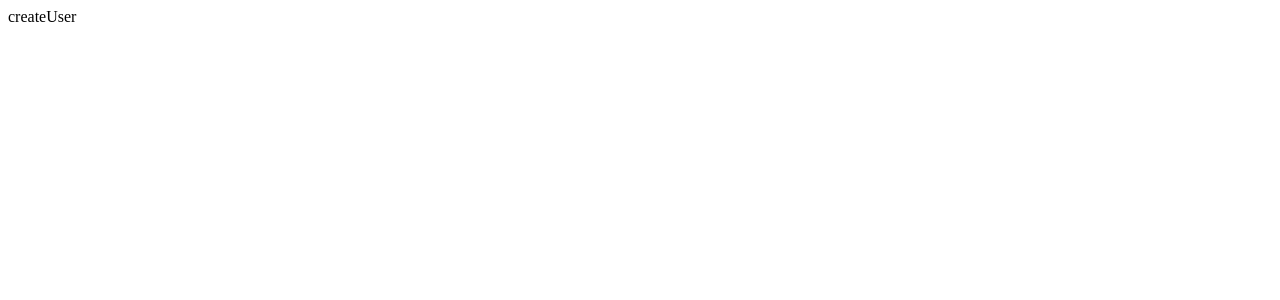
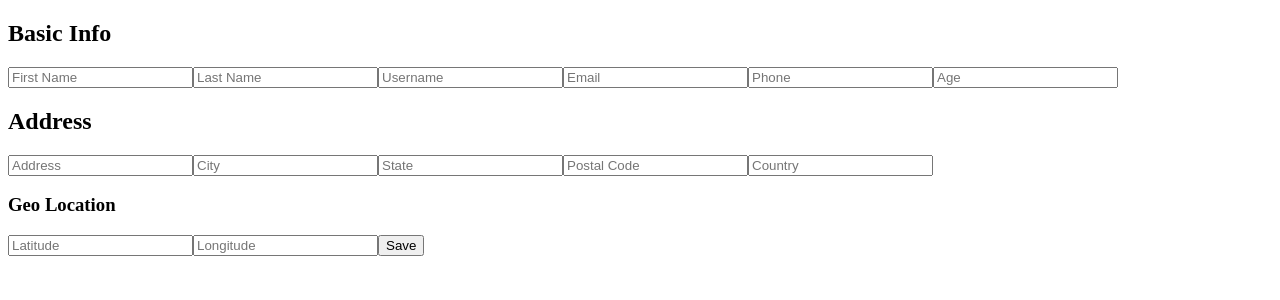
Before and after one commit to UPPARI-PRAVEEN/Forty4_front_end_assignment, a React (Vite) app: page /create in a window 1280 px wide. Shown: the top 300 px of the page. Built offline with nearby package versions, Linux system fonts and the light colour scheme.

Commit message:
added create and edit userDetails

```diff
--- a/src/components/Dashboard/DashBoard.jsx
+++ b/src/components/Dashboard/DashBoard.jsx
@@ -19,9 +19,10 @@ const DashBoard = () => {
     dispatch(setUsers(response.data.users));
   };
   useEffect(() => {
-    fetchApiData();
-    //[] fetch data only on initially rendering
-  }, []);
+    if (userData.length === 0) {
+      fetchApiData();
+    }
+  }, [userData]);
 
   useEffect(() => {
     // Search data based "Name"
@@ -42,7 +43,11 @@ const DashBoard = () => {
   };
 
   // Add new User
-  const handleAddUser = () => {};
+  const handleAddUser = () => {
+    console.log("Add User");
+    navigate(`/create`);
+
+  };
 
   return (
     <div className="main-container">
@@ -57,7 +62,7 @@ const DashBoard = () => {
       </div>
       {/* add User */}
       <div>
-        <button onClinck={() => handleAddUser()}>add user</button>
+        <button onClick={handleAddUser}>add user</button>
       </div>
       <div>
         {searchEle !== "" ? (
--- a/src/components/User/CreateUser.jsx
+++ b/src/components/User/CreateUser.jsx
@@ -1,9 +1,162 @@
-import React from 'react'
+import React, { useEffect, useState } from "react";
+import { useDispatch } from "react-redux";
+import { useLocation, useNavigate } from "react-router-dom";
+import { addUser, setUsers, updateUser } from "../store/userSlice";
 
 const CreateUser = () => {
+  const dispatch = useDispatch();
+  const navigate = useNavigate();
+  const location = useLocation();
+  const [isEdit, setIsEdit] = useState(false);
+  const [formData, setFormData] = useState({
+    firstName: "",
+    lastName: "",
+    username: "",
+    email: "",
+    phone: "",
+    age: "",
+    address: {
+      address: "",
+      city: "",
+      state: "",
+      postalCode: "",
+      country: "",
+      coordinates: {
+        lat: "",
+        lng: "",
+      },
+    },
+  });
+
+  useEffect(() => {
+    const locationState = location.state?.selectedUser;
+    if (locationState && Object.keys(locationState).length > 0) {
+      setIsEdit(true);
+      setFormData(locationState);
+    }
+  }, [navigate]);
+
+  console.log("formData####", formData);
+
+  const handleChange = (e) => {
+    const { name, value } = e.target;
+    const keys = name.split(".");
+    setFormData((prevData) => {
+      let updatedData = { ...prevData };
+      let current = updatedData;
+      for (let i = 0; i < keys.length - 1; i++) {
+        current[keys[i]] = { ...current[keys[i]] };
+        current = current[keys[i]];
+      }
+      current[keys[keys.length - 1]] = value;
+      return updatedData;
+    });
+  };
+  const handleSubmit = (e) => {
+    e.preventDefault();
+
+    if (isEdit) {
+      dispatch(updateUser(formData));
+    } else {
+      dispatch(addUser({ ...formData, id: Date.now() }));
+    }
+
+    navigate("/");
+  };
   return (
-    <div>createUser</div>
-  )
-}
+    <div>
+      <form className="user-details" onSubmit={handleSubmit}>
+        <h2>Basic Info</h2>
 
-export default CreateUser
+        <input
+          name="firstName"
+          value={formData.firstName || ""}
+          onChange={handleChange}
+          placeholder="First Name"
+        />
+        <input
+          name="lastName"
+          value={formData.lastName || ""}
+          onChange={handleChange}
+          placeholder="Last Name"
+        />
+        <input
+          name="username"
+          value={formData.username || ""}
+          onChange={handleChange}
+          placeholder="Username"
+        />
+        <input
+          name="email"
+          value={formData.email || ""}
+          onChange={handleChange}
+          placeholder="Email"
+        />
+        <input
+          name="phone"
+          value={formData.phone || ""}
+          onChange={handleChange}
+          placeholder="Phone"
+        />
+        <input
+          name="age"
+          value={formData.age || ""}
+          onChange={handleChange}
+          placeholder="Age"
+        />
+
+        <h2>Address</h2>
+
+        <input
+          name="address.address"
+          value={formData.address?.address || ""}
+          onChange={handleChange}
+          placeholder="Address"
+        />
+        <input
+          name="address.city"
+          value={formData.address?.city || ""}
+          onChange={handleChange}
+          placeholder="City"
+        />
+        <input
+          name="address.state"
+          value={formData.address?.state || ""}
+          onChange={handleChange}
+          placeholder="State"
+        />
+        <input
+          name="address.postalCode"
+          value={formData.address?.postalCode || ""}
+          onChange={handleChange}
+          placeholder="Postal Code"
+        />
+        <input
+          name="address.country"
+          value={formData.address?.country || ""}
+          onChange={handleChange}
+          placeholder="Country"
+        />
+
+        <h3>Geo Location</h3>
+
+        <input
+          name="address.coordinates.lat"
+          value={formData.address?.coordinates?.lat || ""}
+          onChange={handleChange}
+          placeholder="Latitude"
+        />
+        <input
+          name="address.coordinates.lng"
+          value={formData.address?.coordinates?.lng || ""}
+          onChange={handleChange}
+          placeholder="Longitude"
+        />
+
+        <button type="submit">Save</button>
+      </form>
+    </div>
+  );
+};
+
+export default CreateUser;
--- a/src/components/UserDetails/UserDetails.jsx
+++ b/src/components/UserDetails/UserDetails.jsx
@@ -1,16 +1,22 @@
 import React, { useEffect, useState } from "react";
 import { useSelector } from "react-redux";
-import { useLocation } from "react-router-dom";
+import { useLocation, useNavigate } from "react-router-dom";
 
 const UserDetails = () => {
   const [selectedUser, setSelectedUser] = useState({});
   const userData = useSelector((state) => state.users.userData);
   const location = useLocation();
+  const navigate = useNavigate();
 
   useEffect(() => {
     const index = location.state?.index;
     setSelectedUser(userData[index]);
   }, [location, userData]);
+
+    const handleEdit = () => {
+    // Navigate to the edit page with the selected user's data
+    navigate(`/create`, { state: { selectedUser: selectedUser } });
+  }
 
   return (
     <div>
@@ -78,6 +84,7 @@ const UserDetails = () => {
         </p>
       </div>
       <div>
+        <button onClick={handleEdit}>Edit</button>
         <button onClick={() => window.history.back()}>Back</button>
       </div>
     </div>
--- a/src/components/store/userSlice.js
+++ b/src/components/store/userSlice.js
@@ -1,7 +1,7 @@
-import { createSlice } from '@reduxjs/toolkit';
+import { createSlice } from "@reduxjs/toolkit";
 
 const userSlice = createSlice({
-  name: 'users',
+  name: "users",
   initialState: {
     userData: [],
   },
@@ -9,8 +9,22 @@ const userSlice = createSlice({
     setUsers: (state, action) => {
       state.userData = action.payload;
     },
+    addUser: (state, action) => {
+      state.userData.push(action.payload);
+    },
+    updateUser: (state, action) => {
+      const updatedUser = action.payload;
+
+      const index = state.userData.findIndex(
+        (user) => user.id === updatedUser.id,
+      );
+
+      if (index !== -1) {
+        state.userData[index] = updatedUser;
+      }
+    },
   },
 });
 
-export const { setUsers } = userSlice.actions;
+export const { setUsers, addUser,updateUser } = userSlice.actions;
 export default userSlice.reducer;
--- a/src/components/utils/getUserCards.jsx
+++ b/src/components/utils/getUserCards.jsx
@@ -1,7 +1,7 @@
 import React from "react";
 
 const getUserCards = (data,handleUserDetails) => {
-  console.log("data", data[0]);
+
   return (
     <div>
       {data?.map((item, index) => (
```
